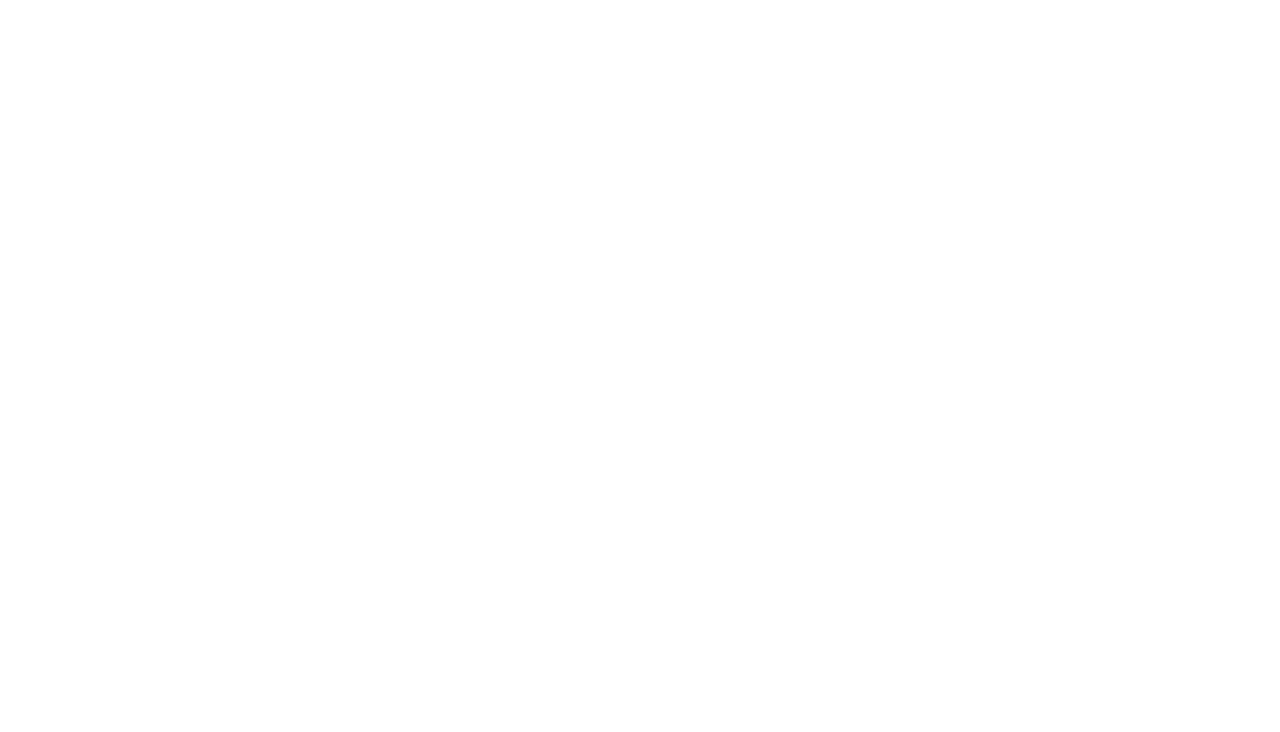
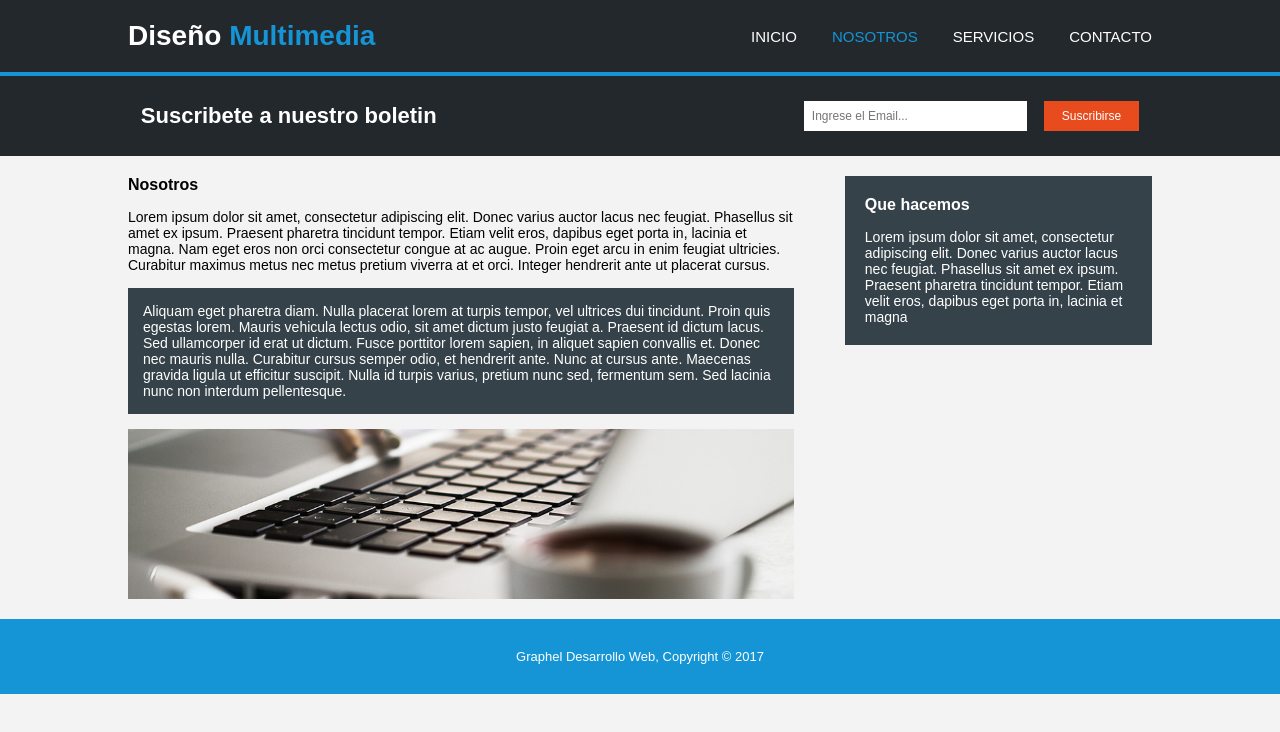
Before and after one commit to brahayanmosquera481/ProyectoGraphel, a plain HTML site: page pages/nosotros.html in a window 1280 px wide. Drawn offline with Linux system fonts and the light colour scheme.

Commit message:
Tercer Commit

```diff
--- a/pages/nosotros.html
+++ b/pages/nosotros.html
@@ -0,0 +1,77 @@
+<!DOCTYPE html>
+<html lang="es">
+
+<head>
+    <meta charset="UTF-8">
+    <link rel="stylesheet" href="../styles/styles.css">
+        <title>Diseño Multimedia - NOSOTROS</title>
+</head>
+
+<body>
+
+    <header>
+        <h1>Diseño <span>Multimedia</span></h1>
+        <nav>
+        <a href="../index.html">INICIO</a>
+        <a href="nosotros.html" class="activo">NOSOTROS</a>
+        <a href="servicios.html">SERVICIOS</a>
+        <a href="contacto.html">CONTACTO</a>
+        </nav>
+   </header>
+   <section class="boletin">
+    <h2>Suscribete a nuestro boletin</h2>
+    <form>
+        <input type="email" placeholder="Ingrese el Email...">
+        <button type="submit">Suscribirse</button>
+    </form>
+       </section>
+       <div class="contenido">
+        <main>
+            <h2>Nosotros</h2>
+            <p>Lorem ipsum dolor sit amet,
+                 consectetur adipiscing elit.
+                  Donec varius auctor lacus nec
+                   feugiat. Phasellus sit amet ex
+                   ipsum. Praesent pharetra tincidunt
+                    tempor. Etiam velit eros, dapibus
+                     eget porta in, lacinia et magna.
+                      Nam eget eros non orci consectetur
+                       congue at ac augue. Proin eget arcu
+                        in enim feugiat ultricies. Curabitur
+                         maximus metus nec metus pretium viverra
+                          at et orci. Integer hendrerit ante ut placerat
+                           cursus.</p>
+                 <div class="caja-oscura">
+                    <p>Aliquam eget pharetra diam.
+                         Nulla placerat lorem at turpis
+                         tempor, vel ultrices dui tincidunt.
+                          Proin quis egestas lorem. Mauris vehicula
+                           lectus odio, sit amet dictum justo feugiat a.
+                           Praesent id dictum lacus. Sed ullamcorper id erat
+                            ut dictum. Fusce porttitor lorem sapien,
+                            in aliquet sapien convallis et.
+                            Donec nec mauris nulla. Curabitur cursus semper
+                            odio, et hendrerit ante. Nunc at cursus ante.
+                             Maecenas gravida ligula ut efficitur suscipit.
+                              Nulla id turpis varius, pretium nunc sed,
+                               fermentum sem. Sed lacinia nunc non interdum
+                                pellentesque.</p>
+                 </div>
+                 <img src="../accents/images/891.jpg">
+        </main>
+        <aside>
+            <h3>Que hacemos</h3>
+          <p>Lorem ipsum dolor sit amet,
+            consectetur adipiscing elit.
+             Donec varius auctor lacus nec feugiat.
+              Phasellus sit amet ex ipsum. Praesent
+               pharetra tincidunt tempor.
+                Etiam velit eros, dapibus eget
+                porta in, lacinia et magna</p>
+        </aside>
+       </div>
+       <footer>
+        <p>Graphel Desarrollo Web, Copyright &copy; 2017</p>
+       </footer>
+</body>
+</html>
--- a/styles/styles.css
+++ b/styles/styles.css
@@ -6,6 +6,7 @@
 body {
     font-family: Arial, Helvetica, sans-serif;
     background-color: #f3f3f3;
+    font-size: 14px;
 }
 a {
     text-decoration: none;
@@ -13,9 +14,11 @@ a {
 header {
     background-color: #23282d;
     border-bottom: 4px solid #1595d6;
-    padding: flex;
+    padding: 20px 10%;
+    display: flex;
     justify-content: space-between;
     align-items: center;
+    gap: 35px;
 }
 header h1 {
     color: white;
@@ -26,11 +29,11 @@ header h1 span {
 }
 nav {
     display: flex;
-    gap: 30px;
+    gap: 35px;
 }
 nav a {
     color: white;
-    font-size: 14px;
+    font-size: 15px;
 }
 nav a.activo {
     color: #1595d6;
@@ -48,12 +51,117 @@ nav a.activo {
     position: absolute;
     top: 50%;
     left: 50%;
-    transform: translate(-50, -50%);
+    transform: translate(-50%, -50%);
     text-align: center;
     color: white;
     width: 70%;
 }
 .portada-texto h2 {
-    font-size: 40%px;
+    font-size: 40px;
     margin-bottom: 15px;
 }
+.boletin {
+    background-color: #23282d;
+    padding: 25px 11%;
+    display: flex;
+    justify-content: space-between;
+    align-items: center;
+}
+.boletin h2 {
+    color: white;
+    font-size: 22px;
+}
+.boletin form {
+    display: flex;
+    gap: 5%;
+}
+.boletin input {
+    padding: 8px;
+    width: 240px;
+    border: none;
+    font-size: 12px;
+}
+.boletin button {
+    background-color: #e84c1e;
+    color: white;
+    border: none;
+    padding: 8px 18px;
+    cursor: pointer;
+    font-size: 12px;
+}
+.tarjetas {
+    display: flex;
+    justify-content: space-around;
+    padding: 40px 10%;
+}
+.tarjeta {
+    width: 250px;
+    text-align: center;
+}
+.tarjeta img {
+    width: 50px;
+}
+.tarjeta h3 {
+    margin: 10px 0;
+    font-size: 16px;
+}
+.tarjeta p {
+    font-size: 12px;
+}
+footer {
+    background-color: #1595d6;
+    color: white;
+    text-align: center;
+    padding: 30px;
+    font-size: 13px;
+
+}
+/*nosotros*/
+
+.contenido {
+    display: flex;
+    justify-content: space-between;
+    gap: 30px;
+    padding: 20px 10%;
+}
+.contenido main {
+    width: 65%;
+}
+.contenido aside {
+    width: 30%;
+    background-color: #36424a;
+    color: white;
+    padding: 20px;
+    align-self: flex-start;
+}
+.caja-oscura {
+    background-color: #36424a;
+    color: white;
+    padding: 15px;
+    margin: 15px 0;
+}
+.contenido main img {
+    width: 100%;
+    height: 170px;
+    display: block;
+    display: block;
+}
+.contenido main h2,
+.contenido aside h3 {
+    margin-bottom: 15px;
+    font-size: 16px;
+}
+.contenido {
+    display: flex;
+    justify-content: space-between;
+    gap: 30px;
+    padding: 20px 10%;
+}
+.contenido aside {
+    width: 30%;
+    background-color: #36424a;
+    color: white;
+    padding: white;
+    padding:20px;
+    align-self: flex-start
+}
```
Also changed, not shown: index.html (+1 -1 lines).
